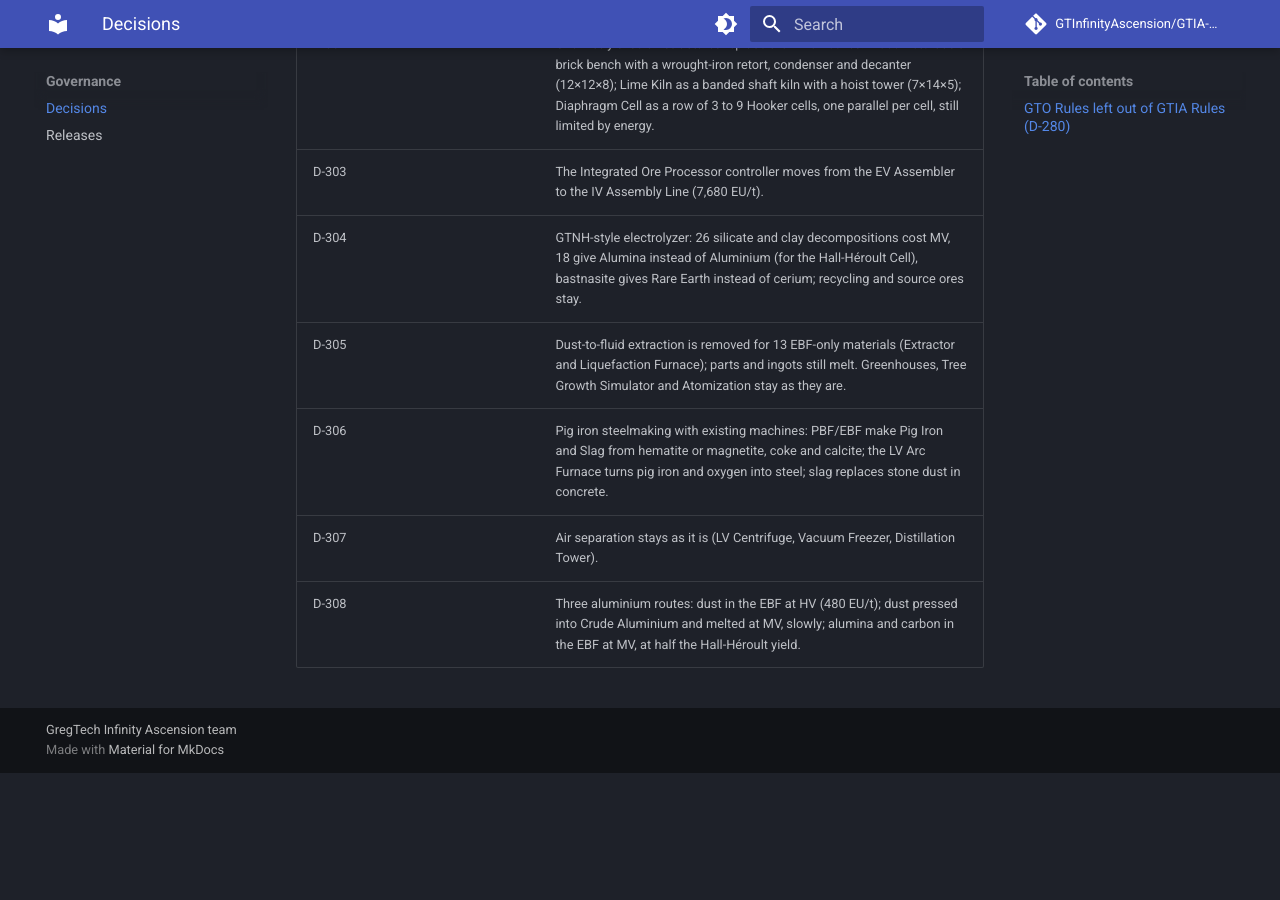
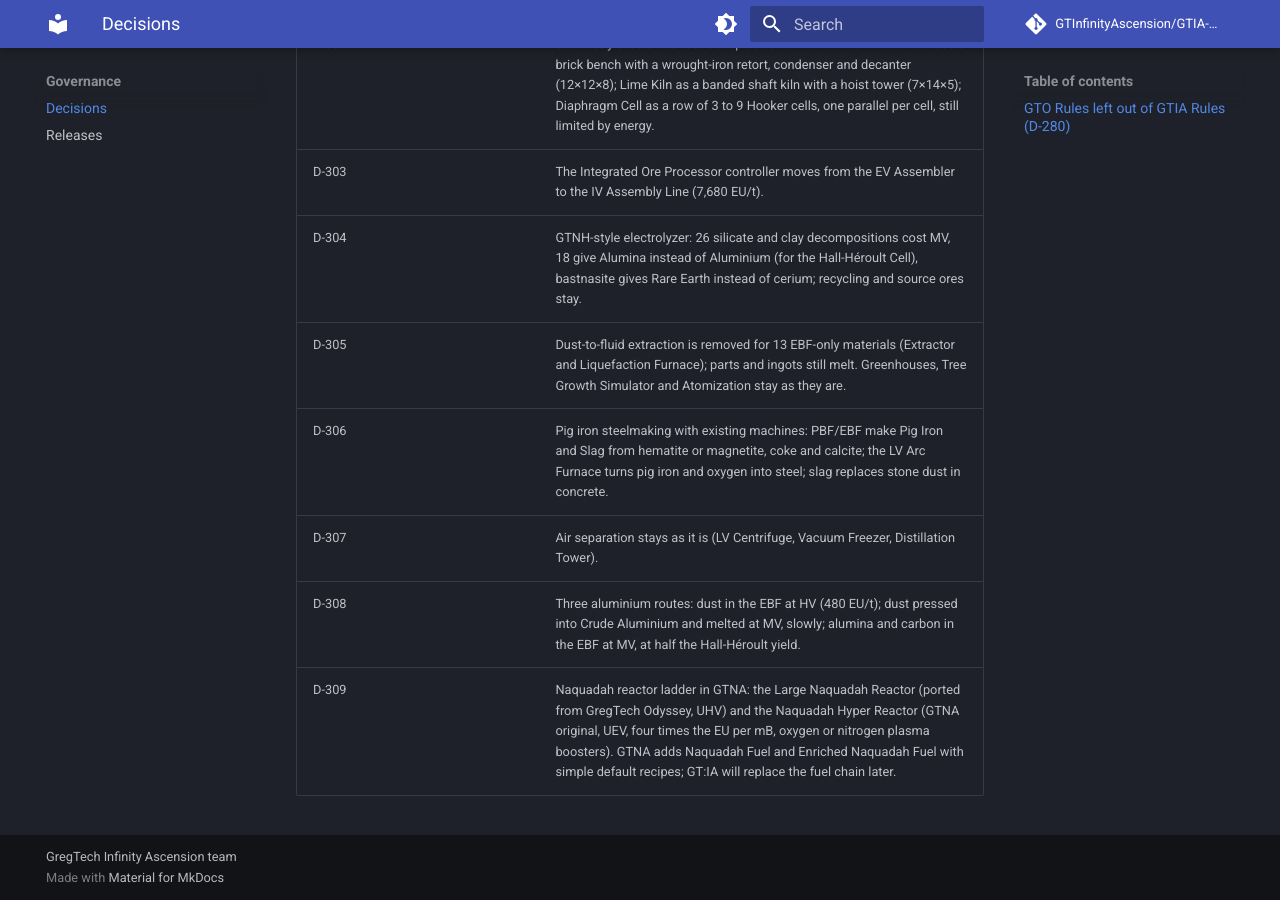
Before and after one commit to GTInfinityAscension/GTIA-Dev-Doc, an MkDocs documentation site: the page built from docs/governance/decisions.md, in a window 1280 px wide and 900 px high, scrolled down 6557 px. Built offline with MkDocs 1.6.1 and Material for MkDocs 9.7.7, drawn with Linux system fonts in a browser that asks for light colours; comment, search, counter and statistics services are not loaded; before the commit the page ends 7330 px from its top, so only the background shows below that.

Commit message:
Decisions: D-309 naquadah reactor ladder in GTNA

```diff
--- a/docs/governance/decisions.md
+++ b/docs/governance/decisions.md
@@ -83,3 +83,4 @@ This page lists the approved product decisions that shape development. Internal
 | D-306 | Pig iron steelmaking with existing machines: PBF/EBF make Pig Iron and Slag from hematite or magnetite, coke and calcite; the LV Arc Furnace turns pig iron and oxygen into steel; slag replaces stone dust in concrete. |
 | D-307 | Air separation stays as it is (LV Centrifuge, Vacuum Freezer, Distillation Tower). |
 | D-308 | Three aluminium routes: dust in the EBF at HV (480 EU/t); dust pressed into Crude Aluminium and melted at MV, slowly; alumina and carbon in the EBF at MV, at half the Hall-Héroult yield. |
+| D-309 | Naquadah reactor ladder in GTNA: the Large Naquadah Reactor (ported from GregTech Odyssey, UHV) and the Naquadah Hyper Reactor (GTNA original, UEV, four times the EU per mB, oxygen or nitrogen plasma boosters). GTNA adds Naquadah Fuel and Enriched Naquadah Fuel with simple default recipes; GT:IA will replace the fuel chain later. |
```
